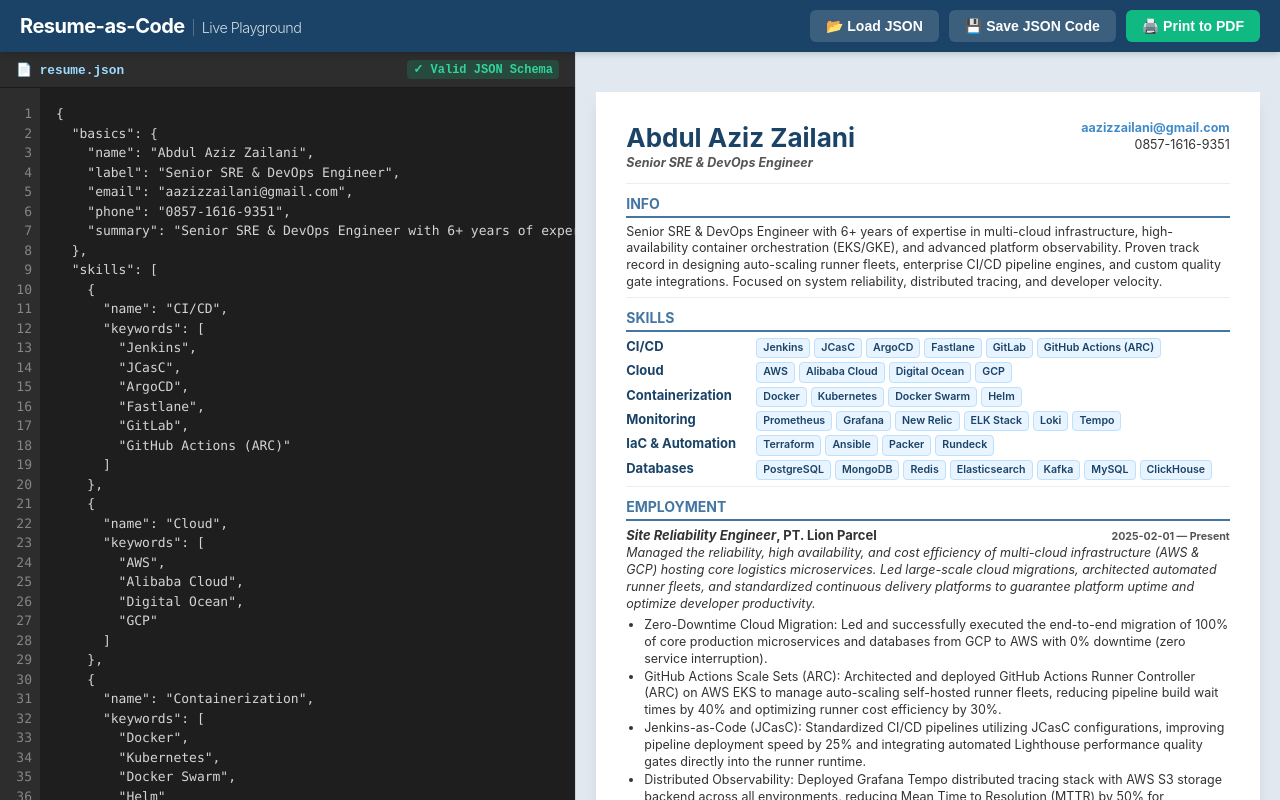
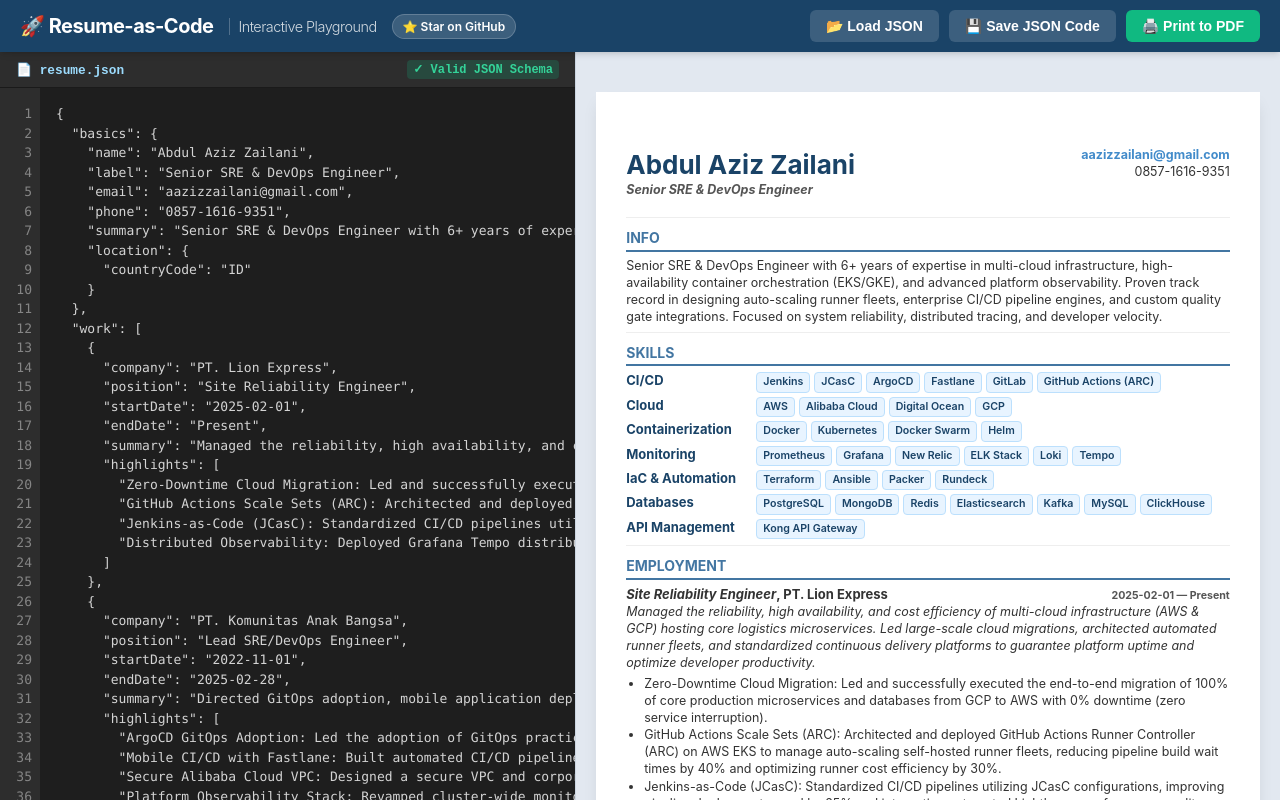
Before and after one commit to abdul-zailani/resume-as-code, a website: page index.html in a window 1280 px wide. Drawn offline with Linux system fonts and the light colour scheme.

Commit message:
feat: tambahkan tautan promosi github star dan bersihkan tata letak untuk deploy github pages

```diff
--- a/index.html
+++ b/index.html
@@ -200,7 +200,7 @@
             min-height: 297mm;
             background-color: white;
             box-shadow: 0 10px 15px -3px rgb(0 0 0 / 0.1), 0 4px 6px -4px rgb(0 0 0 / 0.1);
-            padding: 0.6cm 0.8cm;
+            padding: 0.8cm 0.8cm;
             color: #333;
             line-height: 1.35;
             font-size: 12.5px;
@@ -213,8 +213,8 @@
             display: flex;
             justify-content: space-between;
             align-items: flex-start;
-            padding-top: 5px;
-            padding-bottom: 5px;
+            padding-top: 25px;
+            padding-bottom: 12px;
         }
 
         .resume-header h1 {
@@ -365,7 +365,7 @@
 
             @page {
                 size: A4;
-                margin: 0.6cm 0.8cm;
+                margin: 0.8cm 0.8cm;
             }
 
             .resume-job {
@@ -396,7 +396,15 @@
 
     <!-- TOOLBAR HEADER -->
     <header class="app-header">
-        <h1>Resume-as-Code<span>Live Playground</span></h1>
+        <div style="display: flex; align-items: center; gap: 15px;">
+            <h1 style="display: flex; align-items: center; gap: 8px; font-size: 1.25rem; font-weight: 700; margin: 0; color: white;">
+                🚀 Resume-as-Code
+                <span style="font-weight: 300; opacity: 0.8; font-size: 0.9rem; border-left: 1px solid rgba(255,255,255,0.3); padding-left: 8px; margin-left: 8px;">Interactive Playground</span>
+            </h1>
+            <a href="https://github.com/abdul-zailani/resume-as-code" target="_blank" style="background: rgba(255,255,255,0.15); color: white; padding: 4px 10px; border-radius: 20px; font-size: 0.75rem; font-weight: 600; display: inline-flex; align-items: center; gap: 5px; text-decoration: none; border: 1px solid rgba(255,255,255,0.2); transition: var(--transition);" onmouseover="this.style.background='rgba(255,255,255,0.25)'" onmouseout="this.style.background='rgba(255,255,255,0.15)'">
+                ⭐ Star on GitHub
+            </a>
+        </div>
         <div class="header-actions">
             <button class="btn" onclick="triggerLoadJSON()" title="Upload an existing resume.json file">📂 Load JSON</button>
             <button class="btn" onclick="saveJSON()" title="Download current resume.json file">💾 Save JSON Code</button>
@@ -470,6 +478,7 @@
                             <h3 id="preview-education-inst">University Placeholder</h3>
                             <span class="resume-tenure" id="preview-education-date">2010-01 — 2015-01</span>
                         </div>
+                        <div id="preview-education-area" style="font-style: italic; color: #555; margin-top: 2px; font-size: 0.95em;">Bachelor of Informatics, FMIPA</div>
                     </div>
                 </div>
 
@@ -486,8 +495,75 @@
     "label": "Senior SRE & DevOps Engineer",
     "email": "aazizzailani@gmail.com",
     "phone": "0857-1616-9351",
-    "summary": "Senior SRE & DevOps Engineer with 6+ years of expertise in multi-cloud infrastructure, high-availability container orchestration (EKS/GKE), and advanced platform observability. Proven track record in designing auto-scaling runner fleets, enterprise CI/CD pipeline engines, and custom quality gate integrations. Focused on system reliability, distributed tracing, and developer velocity."
+    "summary": "Senior SRE & DevOps Engineer with 6+ years of expertise in multi-cloud infrastructure, high-availability container orchestration (EKS/GKE), and advanced platform observability. Proven track record in designing auto-scaling runner fleets, enterprise CI/CD pipeline engines, and custom quality gate integrations. Focused on system reliability, distributed tracing, and developer velocity.",
+    "location": {
+      "countryCode": "ID"
+    }
   },
+  "work": [
+    {
+      "company": "PT. Lion Express",
+      "position": "Site Reliability Engineer",
+      "startDate": "2025-02-01",
+      "endDate": "Present",
+      "summary": "Managed the reliability, high availability, and cost efficiency of multi-cloud infrastructure (AWS & GCP) hosting core logistics microservices. Led large-scale cloud migrations, architected automated runner fleets, and standardized continuous delivery platforms to guarantee platform uptime and optimize developer productivity.",
+      "highlights": [
+        "Zero-Downtime Cloud Migration: Led and successfully executed the end-to-end migration of 100% of core production microservices and databases from GCP to AWS with 0% downtime (zero service interruption).",
+        "GitHub Actions Scale Sets (ARC): Architected and deployed GitHub Actions Runner Controller (ARC) on AWS EKS to manage auto-scaling self-hosted runner fleets, reducing pipeline build wait times by 40% and optimizing runner cost efficiency by 30%.",
+        "Jenkins-as-Code (JCasC): Standardized CI/CD pipelines utilizing JCasC configurations, improving pipeline deployment speed by 25% and integrating automated Lighthouse performance quality gates directly into the runner runtime.",
+        "Distributed Observability: Deployed Grafana Tempo distributed tracing stack with AWS S3 storage backend across all environments, reducing Mean Time to Resolution (MTTR) by 50% for production incidents."
+      ]
+    },
+    {
+      "company": "PT. Komunitas Anak Bangsa",
+      "position": "Lead SRE/DevOps Engineer",
+      "startDate": "2022-11-01",
+      "endDate": "2025-02-28",
+      "summary": "Directed GitOps adoption, mobile application deployment workflows, and secure multi-cloud architectures. Managed relational/NoSQL databases and messaging brokers while driving platform observability and technical strategy across the SRE team.",
+      "highlights": [
+        "ArgoCD GitOps Adoption: Led the adoption of GitOps practices using ArgoCD, improving configuration synchronization speed by 35% and eliminating deployment drift across dev, staging, and production environments.",
+        "Mobile CI/CD with Fastlane: Built automated CI/CD pipelines for Android/iOS apps utilizing Fastlane, cutting mobile release cycle times by 50% and integrating automated QA testing.",
+        "Secure Alibaba Cloud VPC: Designed a secure VPC and corporate network architecture on Alibaba Cloud with Pritunl VPN integrations, securing internal platform communication for 50+ active engineers.",
+        "Platform Observability Stack: Revamped cluster-wide monitoring using Prometheus, Grafana, and New Relic, increasing proactive incident detection rates by 40%"
+      ]
+    },
+    {
+      "company": "PT. Harmonix Teknologi Peentar",
+      "position": "DevOps Engineer",
+      "startDate": "2019-10-01",
+      "endDate": "2022-11-01",
+      "summary": "Orchestrated container workloads, continuous integration engines, and centralized logging stacks. Spearheaded cloud migrations and infrastructure performance tuning to optimize costs and availability.",
+      "highlights": [
+        "AWS Cloud Migration: Led the successful migration of legacy on-premise infrastructure to AWS, improving application response times by 30% while maintaining 99.9% system availability during the transition.",
+        "Container Orchestration: Containerized and orchestrated 30+ core microservices using Docker Swarm and Kubernetes, improving overall cluster resource utilization by 25%.",
+        "CI/CD Optimization: Revamped Jenkins and GitLab CI pipelines, reducing software release deployment cycles by 70% (accelerating releases from weekly to daily deployments).",
+        "Observability Setup: Deployed centralized logging and APM monitoring via ELK Stack and New Relic, improving system diagnostics speed by 45%."
+      ]
+    },
+    {
+      "company": "PT. Harmonix Teknologi Peentar",
+      "position": "System Administrator",
+      "startDate": "2018-10-01",
+      "endDate": "2019-10-01",
+      "summary": "Administered corporate networks, Linux/Windows servers, user credentials, and security policies. Established initial systems monitoring and detailed technical documentation.",
+      "highlights": [
+        "Infrastructure Availability: Maintained 99.95% service uptime across Linux and Windows Server environments, managing firewalls, backups, and user access.",
+        "Proactive System Monitoring: Built and configured early-stage server monitoring utilizing Grafana and ELK Stack, reducing hardware incident resolution times by 30%.",
+        "Technical Documentation: Authored and updated 50+ technical SOPs and infrastructure topologies, reducing new SRE/IT member onboarding times by 40%."
+      ]
+    },
+    {
+      "company": "buyback.ai",
+      "position": "Freelance DevOps Engineer",
+      "startDate": "2021-08-01",
+      "endDate": "2022-08-01",
+      "summary": "Designed, migrated, and deployed scalable database nodes and high-availability application environments on modern cloud infrastructures.",
+      "highlights": [
+        "Cloud to Cloud Migration: Spearheaded the seamless migration of application nodes and MySQL databases from DigitalOcean to AWS, boosting overall database query speeds by 35%.",
+        "AWS Elastic Beanstalk: Deployed and scaled high-availability application workloads on AWS Elastic Beanstalk, improving overall service availability by 20% under peak user traffic."
+      ]
+    }
+  ],
   "skills": [
     {
       "name": "CI/CD",
@@ -512,41 +588,28 @@
     {
       "name": "Databases",
       "keywords": ["PostgreSQL", "MongoDB", "Redis", "Elasticsearch", "Kafka", "MySQL", "ClickHouse"]
-    }
-  ],
-  "work": [
-    {
-      "company": "PT. Lion Parcel",
-      "position": "Site Reliability Engineer",
-      "startDate": "2025-02-01",
-      "endDate": "Present",
-      "summary": "Managed the reliability, high availability, and cost efficiency of multi-cloud infrastructure (AWS & GCP) hosting core logistics microservices. Led large-scale cloud migrations, architected automated runner fleets, and standardized continuous delivery platforms to guarantee platform uptime and optimize developer productivity.",
-      "highlights": [
-        "Zero-Downtime Cloud Migration: Led and successfully executed the end-to-end migration of 100% of core production microservices and databases from GCP to AWS with 0% downtime (zero service interruption).",
-        "GitHub Actions Scale Sets (ARC): Architected and deployed GitHub Actions Runner Controller (ARC) on AWS EKS to manage auto-scaling self-hosted runner fleets, reducing pipeline build wait times by 40% and optimizing runner cost efficiency by 30%.",
-        "Jenkins-as-Code (JCasC): Standardized CI/CD pipelines utilizing JCasC configurations, improving pipeline deployment speed by 25% and integrating automated Lighthouse performance quality gates directly into the runner runtime.",
-        "Distributed Observability: Deployed Grafana Tempo distributed tracing stack with AWS S3 storage backend across all environments, reducing Mean Time to Resolution (MTTR) by 50% for production incidents."
-      ]
     },
     {
-      "company": "PT. Komunitas Anak Bangsa",
-      "position": "Lead SRE/DevOps Engineer",
-      "startDate": "2022-11-01",
-      "endDate": "2025-02-28",
-      "summary": "Directed GitOps adoption, mobile application deployment workflows, and secure multi-cloud architectures. Managed relational/NoSQL databases and messaging brokers while driving platform observability and technical strategy across the SRE team.",
-      "highlights": [
-        "ArgoCD GitOps Adoption: Led the adoption of GitOps practices using ArgoCD, improving configuration synchronization speed by 35% and eliminating deployment drift across dev, staging, and production environments.",
-        "Mobile CI/CD with Fastlane: Built automated CI/CD pipelines for Android/iOS apps utilizing Fastlane, cutting mobile release cycle times by 50% and integrating automated QA testing.",
-        "Secure Alibaba Cloud VPC: Designed a secure VPC and corporate network architecture on Alibaba Cloud with Pritunl VPN integrations, securing internal platform communication for 50+ active engineers.",
-        "Platform Observability Stack: Revamped cluster-wide monitoring using Prometheus, Grafana, and New Relic, increasing proactive incident detection rates by 40%."
-      ]
+      "name": "API Management",
+      "keywords": ["Kong API Gateway"]
     }
   ],
   "education": [
     {
       "institution": "Indraprasta PGRI University",
-      "startDate": "2010-01",
-      "endDate": "2015-01"
+      "area": "Bachelor of Informatics, FMIPA",
+      "startDate": "2010",
+      "endDate": "2015"
+    }
+  ],
+  "languages": [
+    {
+      "language": "Indonesian",
+      "fluency": "Native"
+    },
+    {
+      "language": "English",
+      "fluency": "Basic"
     }
   ]
 };
@@ -666,6 +729,7 @@
             // Education
             const previewEduInst = document.getElementById("preview-education-inst");
             const previewEduDate = document.getElementById("preview-education-date");
+            const previewEduArea = document.getElementById("preview-education-area");
             const education = data.education || [];
             if (education.length === 0) {
                 document.getElementById("section-education-preview").style.display = "none";
@@ -674,6 +738,16 @@
                 const edu = education[0];
                 previewEduInst.textContent = edu.institution || "University Placeholder";
                 previewEduDate.textContent = (edu.startDate || edu.endDate) ? `${edu.startDate || ""} — ${edu.endDate || ""}` : "";
+
+                if (edu.area) {
+                    previewEduArea.textContent = edu.area;
+                    previewEduArea.style.display = "block";
+                } else if (edu.studyType) {
+                    previewEduArea.textContent = edu.studyType;
+                    previewEduArea.style.display = "block";
+                } else {
+                    previewEduArea.style.display = "none";
+                }
             }
         }
 
@@ -731,5 +805,6 @@
             reader.readAsText(file);
         }
     </script>
+
 </body>
 </html>
--- a/resume.json
+++ b/resume.json
@@ -11,7 +11,7 @@
   },
   "work": [
     {
-      "company": "PT. Lion Parcel",
+      "company": "PT. Lion Express",
       "position": "Site Reliability Engineer",
       "startDate": "2025-02-01",
       "endDate": "Present",
@@ -69,7 +69,7 @@
       "summary": "Designed, migrated, and deployed scalable database nodes and high-availability application environments on modern cloud infrastructures.",
       "highlights": [
         "Cloud to Cloud Migration: Spearheaded the seamless migration of application nodes and MySQL databases from DigitalOcean to AWS, boosting overall database query speeds by 35%.",
-        "Kubernetes Integration: Deployed high-availability application workloads on Kubernetes clusters, improving overall service availability by 20% under peak user traffic."
+        "AWS Elastic Beanstalk: Deployed and scaled high-availability application workloads on AWS Elastic Beanstalk, improving overall service availability by 20% under peak user traffic."
       ]
     }
   ],
```
Also changed, not shown: out/cv.html, out/cv.json, out/cv.txt, 3 other files.
